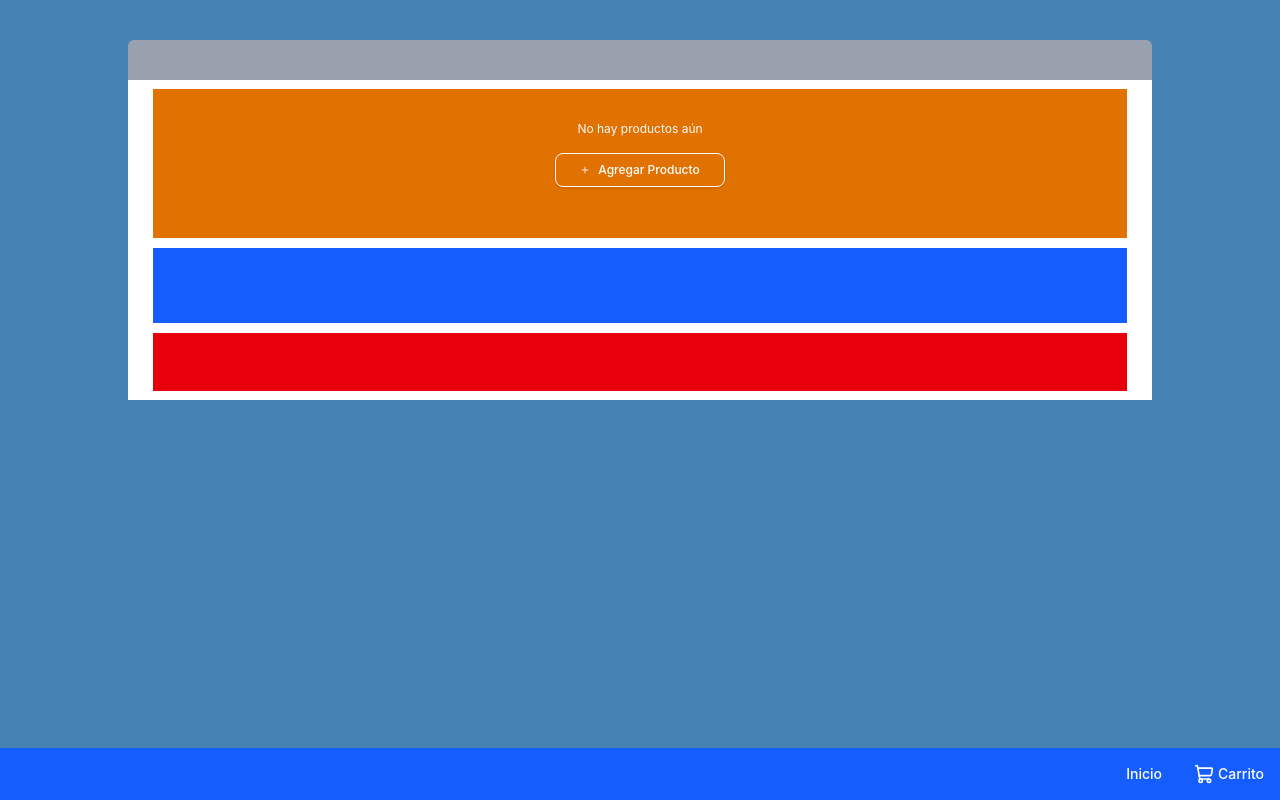
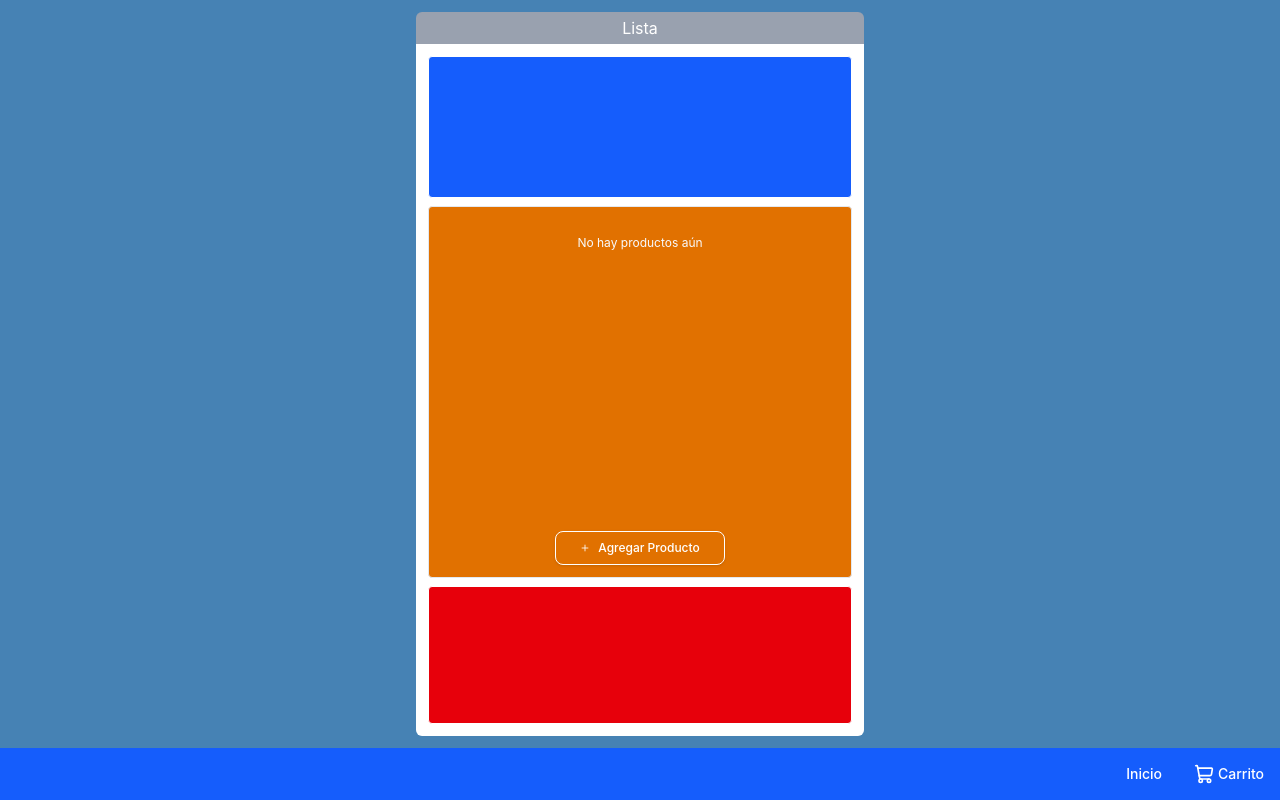
Before and after one commit to gabrielCazz22/superCash, a React (Vite) app: page /Shopping in a window 1280 px wide. Built offline with nearby package versions, Linux system fonts and the light colour scheme.

Commit message:
refactor(Shopping): se ajusto el diseño del contenido y calculo seguro de precio en items

```diff
--- a/src/components/ui/ShoppingItems.tsx
+++ b/src/components/ui/ShoppingItems.tsx
@@ -36,7 +36,7 @@ export function ShoppingItems({ producto, onToggle, onEliminar }: ShoppingItemsP
             </span>
 
             <span className="font-semibold text-sm text-emerald-600 mr-2">
-                ${(producto.precioUnitario * producto.cantidad).toFixed(2)}
+                ${((producto.precioUnitario ?? 0) * producto.cantidad).toFixed(2)}
             </span>
 
             <div className="flex items-center gap-2 ">
--- a/src/pages/Shopping.tsx
+++ b/src/pages/Shopping.tsx
@@ -20,14 +20,15 @@ export default function Shopping() {
     return (
 
         <>
-            <main className="flex flex-col w-full min-h-screen
-             items-center py-[5vh] px-6 bg-[steelblue] text-white ">
-                <header className="bg-gray-400 w-[80vw] h-10 rounded-t-md"></header>
+            <main className="flex flex-col w-full h-full items-center p-3 bg-[steelblue] text-white overflow-hidden">
+                <header className="bg-gray-400 w-full max-w-md h-8 rounded-t-md shrink-0 flex  justify-center items-center text-center"><p>Lista</p></header>
 
                 {/* Body */}
-                <div className="flex flex-col w-[80vw] min-h-80 bg-white gap-2 px-6 py-2 justify-between">
+                <div className="flex flex-col w-full max-w-md flex-1 bg-white gap-2 p-3 justify-between rounded-b-md overflow-hidden min-h-0">
 
-                    <div className="border w-full p-4 flex-2 bg-amber-600 overflow-y-auto">
+                    <div className="border w-full p-3 shrink-0 bg-blue-600 rounded flex-1"></div>
+
+                    <div className="border border-slate-200 w-full p-3 flex-3 bg-amber-600 overflow-y-auto rounded flex flex-col gap-2 min-h-0">
                         {productos.length === 0 ? (
                             <p className="text-center text-xs text-slate-50 py-4">
                                 No hay productos aún
@@ -42,18 +43,17 @@ export default function Shopping() {
                                 />
                             ))
                         )}
-                        <div className="flex justify-center items-center text-center flex-col">
+                        <div className="flex justify-center items-center text-center flex-col mt-auto pt-2">
                             <Button
                                 variant="nuke" size="sm" onClick={() => setIsModalOpen(true)}>
-                                <Plus size={10} />
+                                <Plus size={10} className="focus:bg-green-400" />
                                 Agregar Producto
                             </Button>
                         </div>
                     </div>
 
 
-                    <div className="border w-full p-5 flex-2 bg-blue-600"></div>
-                    <div className="border w-full p-5 flex-1 bg-red-600"></div>
+                    <div className="border w-full p-2.5 shrink-0 bg-red-600 rounded flex-1"></div>
 
 
 
```
